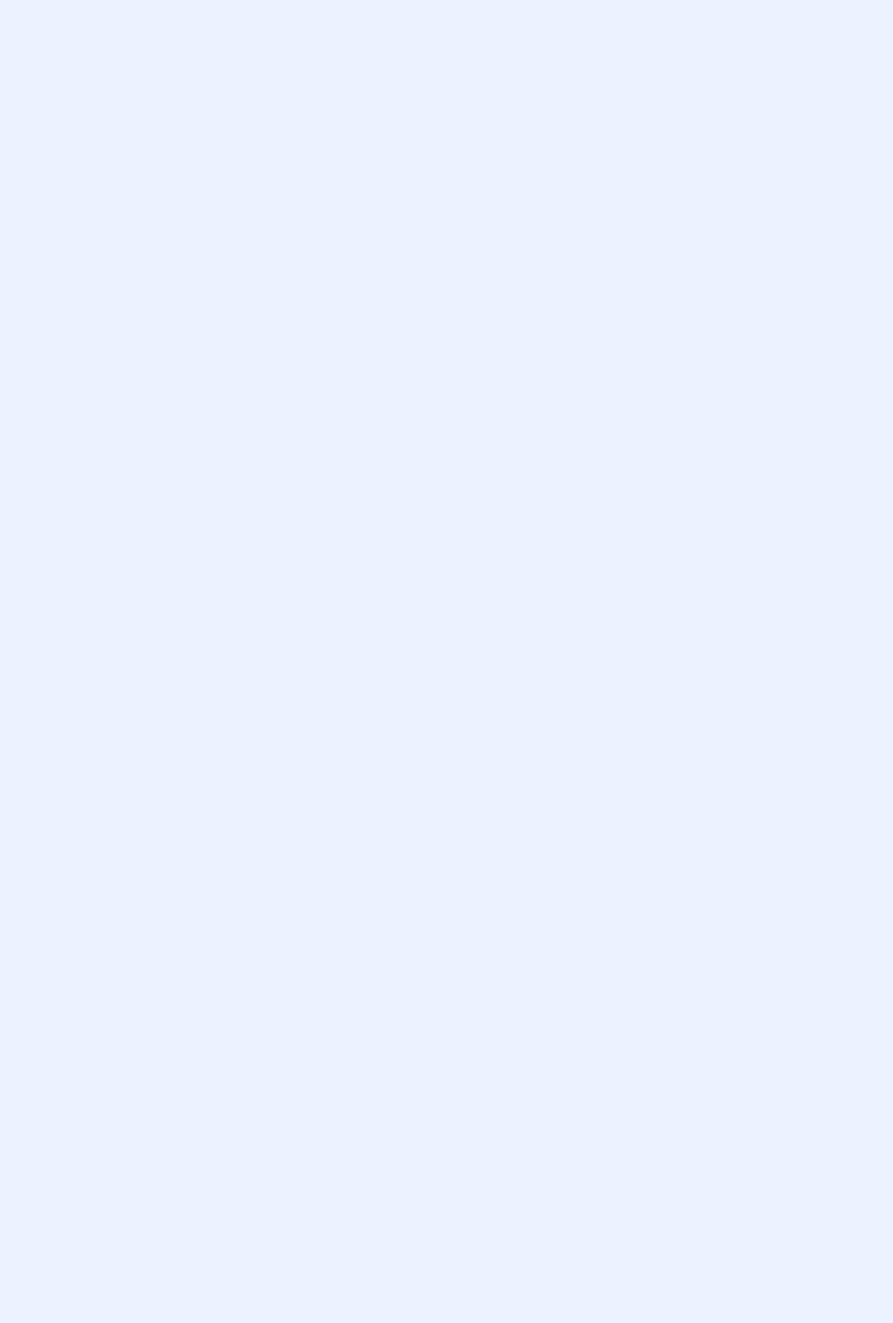
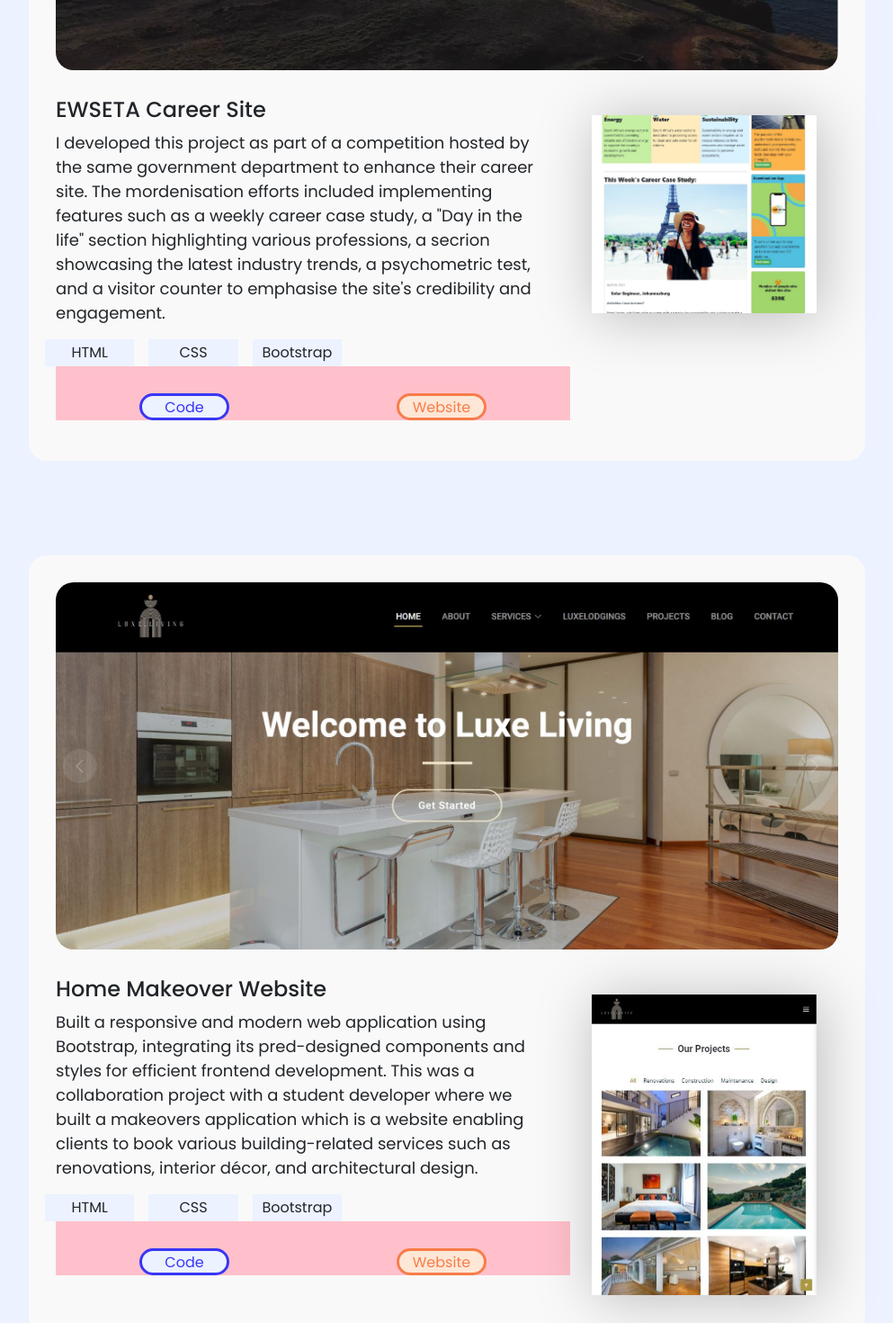
Before and after one commit to calcaventia/my-portfolio-react, a React (Create React App) app: page /codingprojects in a window 1280 px wide. Shown: the part 760-2230 px from the top of the page at 90% size, without its empty margins (143-1136 px from the left). Before the commit the page ends 800 px from the top, so only its background shows below. Built offline with nearby package versions, Linux system fonts and the light colour scheme.

Commit message:
coding projects page development

```diff
--- a/src/pages/CodingProjects/CodingProjects.css
+++ b/src/pages/CodingProjects/CodingProjects.css
@@ -0,0 +1,138 @@
+*,
+*:: after,
+*:: before {
+  box-sizing: border-box;
+}
+
+:root {
+  --primary-color: #3836f5;
+  --secondary-color: #f87c48;
+  --neutral-background-color1: #ecf2ff;
+  --neutral-background-color2: #fee7d6;
+  --neutral-background-color3: #f2f2f2;
+  --neutral-background-color4: #f9f9f9;
+  --neutral-background-color5: #e0e0e0;
+  --menu-header-text-color: #4b4b4b;
+  --menu-footer-text-color: #ecf2ff;
+  --body-text-color: #00000;
+}
+
+body {
+  background-color: var(--neutral-background-color1);
+}
+
+h2 {
+  margin: 0;
+  font-weight: normal;
+  font-size: 40px;
+  color: var(--primary-color);
+  font-family: "Poppins", sans-serif;
+  letter-spacing: 5px;
+}
+
+h3 {
+  font-size: 35px;
+  font-family: "Poppins", sans-serif;
+}
+
+h4 {
+  font-weight: normal;
+  font-size: 24px;
+  font-family: "Poppins", sans-serif;
+}
+
+.body-text-large {
+  font-size: 18px;
+  font-family: "Poppins", sans-serif;
+  color: var(menu-header-text-color);
+}
+
+.body-text-medium {
+  margin: 0;
+  font-size: 20px;
+  font-family: "Poppins", sans-serif;
+}
+
+.body-text-small {
+  font-size: 12px;
+  font-family: "Poppins", sans-serif;
+}
+
+.code-projects-heading {
+  margin: 0 auto;
+  margin-bottom: 40px;
+  width: 930px;
+  font-weight: 600;
+  text-align: center;
+  font-size: 200px;
+  letter-spacing: 120px;
+  -webkit-text-stroke: 2px var(--primary-color);
+  color: var(--neutral-background-color1);
+}
+
+.bold-letter {
+  color: var(--primary-color);
+}
+
+.project-container {
+  margin: 0 auto;
+  padding: 30px;
+  margin-bottom: 105px;
+  width: 930px;
+  height: 870px;
+  background-color: var(--neutral-background-color4);
+  border-radius: 20px;
+}
+
+.project-content h4 {
+  padding: 30px 0 0 0;
+  font-weight: 500;
+}
+
+.project-content p {
+  width: 550px;
+}
+
+.project-tool {
+  padding: 3px 0 3px 0;
+  text-align: center;
+  background-color: var(--neutral-background-color1);
+}
+
+.project-links {
+  display: flex;
+  padding: 30px 0 0 0;
+  background-color: pink;
+}
+
+.project-links button {
+  margin: 0 auto;
+  text-align: center;
+  width: 100px;
+  height: 30px;
+  border-radius: 20px;
+}
+
+.code-button {
+  color: var(--primary-color);
+  border: 3px solid var(--primary-color);
+  background-color: var(--neutral-background-color1);
+}
+
+.site-button {
+  color: var(--secondary-color);
+  border: 3px solid var(--secondary-color);
+  background-color: var(--neutral-background-color2);
+}
+
+.project-image-main {
+  margin: 0 auto;
+  width: 870px;
+  border-radius: 20px;
+}
+
+.sub-image {
+  margin: 50px auto;
+  width: 250px;
+  box-shadow: 4px 4px 60px rgba(0, 0, 0, 0.25);
+}
--- a/src/pages/CodingProjects/CodingProjects.jsx
+++ b/src/pages/CodingProjects/CodingProjects.jsx
@@ -1,9 +1,116 @@
 import React from "react";
+import Header from "../../components/Header/Header.jsx";
+import Footer from "../../components/Footer/Footer.jsx";
+import ProjectImageMain1 from "../../assets/images/CodingProject1.JPG";
+import ProjectImageMain2 from "../../assets/images/CodingProject2.JPG";
+import ProjectImageMain3 from "../../assets/images/CodingProject3.png";
+import SubImage1 from "../../assets/images/CodingProject1-subImage.JPG";
+import SubImage2 from "../../assets/images/CodingProject2-subImage.JPG";
+import SubImage3 from "../../assets/images/CodingProject3-subImage.JPG";
+import "./CodingProjects.css";
 
 function CodingProjects() {
   return (
     <div>
-      <h1>CodingProjects</h1>
+      <Header />
+      <main>
+        ]
+        <div className="code-heading">
+          <h1 className="code-projects-heading">
+            C<span className="bold-letter">O</span>DE
+          </h1>
+        </div>
+        {/*First project*/}
+        <div className="project-container">
+          <img src={ProjectImageMain1} alt="" className="project-image-main" />
+          <div className="row project-content">
+            <div className="col-8 project-body">
+              <h4>EWSETA Career Site</h4>
+              <p className="body-text-large">
+                I developed this project as part of a competition hosted by the
+                same government department to enhance their career site. The
+                mordenisation efforts included implementing features such as a
+                weekly career case study, a "Day in the life" section
+                highlighting various professions, a secrion showcasing the
+                latest industry trends, a psychometric test, and a visitor
+                counter to emphasise the site's credibility and engagement.
+              </p>
+              <div className="row project-tools">
+                <div className="col-2 me-3 project-tool">HTML</div>
+                <div className="col-2 me-3 project-tool">CSS</div>
+                <div className="col-2 me-3 project-tool">Bootstrap</div>
+              </div>
+              <div className="project-links">
+                <button className="code-button">Code</button>
+                <button className="site-button">Website</button>
+              </div>
+            </div>
+            <div className="col-4 project-image">
+              <img src={SubImage1} alt="" className="sub-image" />
+            </div>
+          </div>
+        </div>
+        {/*second project*/}
+        <div className="project-container">
+          <img src={ProjectImageMain2} alt="" className="project-image-main" />
+          <div className="row project-content">
+            <div className="col-8 project-body">
+              <h4>Home Makeover Website</h4>
+              <p className="body-text-large">
+                Built a responsive and modern web application using Bootstrap,
+                integrating its pred-designed components and styles for
+                efficient frontend development. This was a collaboration project
+                with a student developer where we built a makeovers application
+                which is a website enabling clients to book various
+                building-related services such as renovations, interior décor,
+                and architectural design.
+              </p>
+              <div className="row project-tools">
+                <div className="col-2 me-3 project-tool">HTML</div>
+                <div className="col-2 me-3 project-tool">CSS</div>
+                <div className="col-2 me-3 project-tool">Bootstrap</div>
+              </div>
+              <div className="project-links">
+                <button className="code-button">Code</button>
+                <button className="site-button">Website</button>
+              </div>
+            </div>
+            <div className="col-4 project-image">
+              <img src={SubImage2} alt="" className="sub-image" />
+            </div>
+          </div>
+        </div>
+        {/*third project*/}
+        <div className="project-container">
+          <img src={ProjectImageMain3} alt="" className="project-image-main" />
+          <div className="row project-content">
+            <div className="col-8 project-body">
+              <h4>Professional Portfolio Website</h4>
+              <p className="body-text-large">
+                I created a personal portfolio to highlight my skills and
+                experiences. The project began with a design prototype in Figma
+                and was later developed in VS Code. It is aimed at individuals
+                and businesses seeking professionals with my expertise, offering
+                a clear and accessible overview of my work.
+              </p>
+              <div className="row project-tools">
+                <div className="col-2 me-3 project-tool">React</div>
+                <div className="col-2 me-3 project-tool">Bootstrap</div>
+                <div className="col-2 me-3 project-tool">CSS</div>
+                <div className="col-2 me-3 project-tool">Figma</div>
+              </div>
+              <div className="project-links">
+                <button className="code-button">Code</button>
+                <button className="site-button">Website</button>
+              </div>
+            </div>
+            <div className="col-4 project-image">
+              <img src={SubImage3} alt="" className="sub-image" />
+            </div>
+          </div>
+        </div>
+      </main>
+      <Footer />
     </div>
   );
 }
```
Also changed, not shown: src/assets/images/CodingProject3-subImage.JPG.
